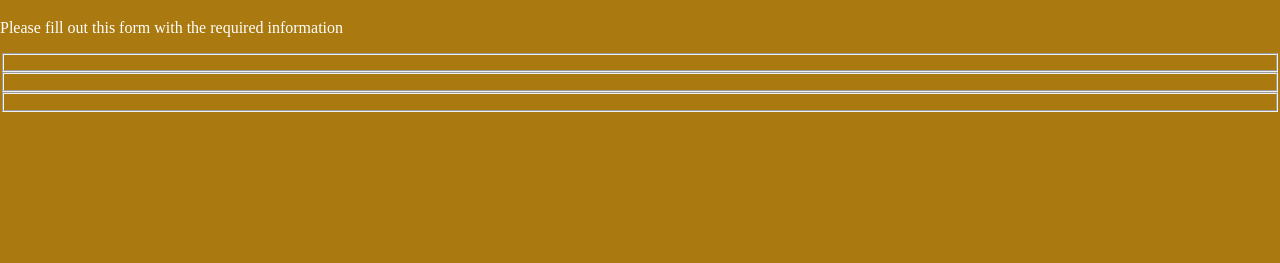
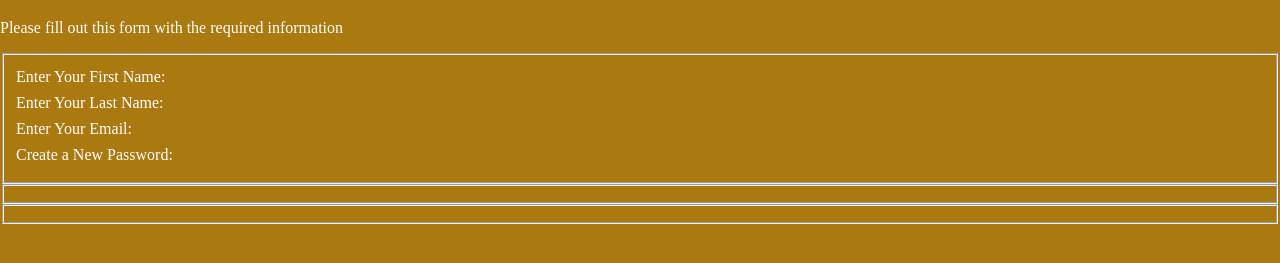
Before and after one commit to ShaylaBrown/RegistrationFormRepo, a plain HTML site: page index.html in a window 1280 px wide. Shown: the part 61-324 px from the top of the page. Drawn offline with Linux system fonts and the light colour scheme.

Commit message:
updated fieldset labels and added CSS styling

```diff
--- a/index.html
+++ b/index.html
@@ -1,17 +1,29 @@
 <!DOCTYPE html>
 <html lang="en">
+
 <head>
     <meta charset="UTF-8">
     <title>Registration Form</title>
     <link rel="stylesheet" href="styles.css" />
 </head>
+
 <body>
     <h1>The Natural Birth Study Guide</h1>
     <p>Please fill out this form with the required information</p>
-<form method="POST" action="https://weebly.us20.list-manage.com/subscribe?u=2ef9e663deae2c359803cd43c&id=2a7247e940">
-    <fieldset></fieldset>
+    <form method="POST"
+        action="https://weebly.us20.list-manage.com/subscribe?u=2ef9e663deae2c359803cd43c&id=2a7247e940">
+        <fieldset>
+            <label>Enter Your First Name:</label>
+            <label>Enter Your Last Name:</label>
+            <label>Enter Your Email:
+            </label>
+            <label>Create a New Password:
+            </label>
+
+        </fieldset>
         <fieldset></fieldset>
         <fieldset></fieldset>
     </form>
 </body>
+
 </html>
--- a/styles.css
+++ b/styles.css
@@ -5,3 +5,8 @@ body {
     background-color: #aa790f;
     color: hsl(0, 0%, 100%);
   }
+
+  label {
+    display: block;
+    margin: 0.5rem 0;
+  }
```
Lines whose indentation alone changed are shown as unchanged.
